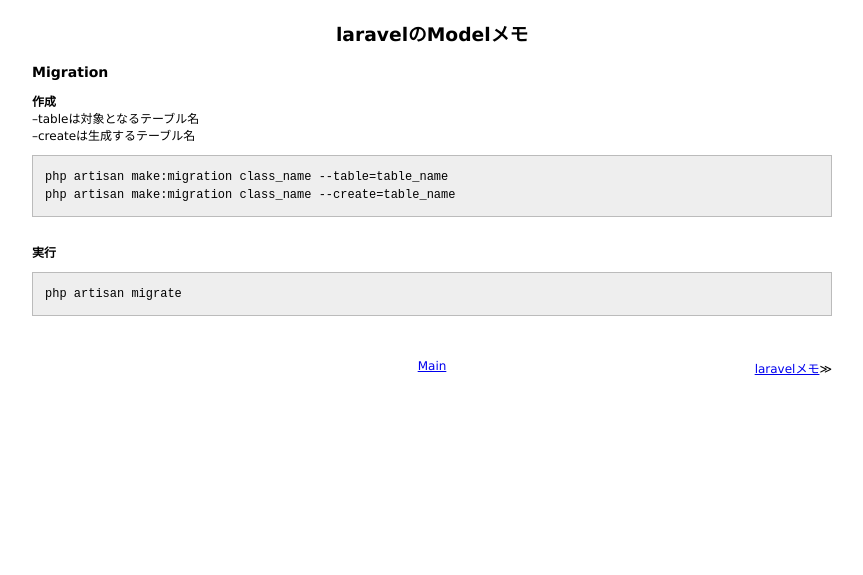
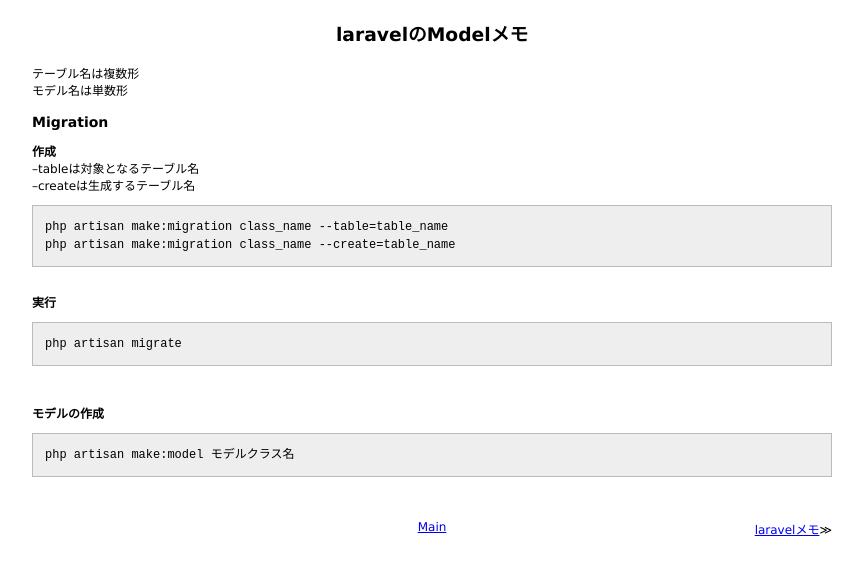
Before and after one commit to 38elements/38elements.github.com, a Jekyll site: the page built from _posts/2016-05-06-laravel-model.md, in a window 1280 px wide. Shown: the top 575 px of the page, without its empty margins (208-1071 px from the left). Built offline with Jekyll 4.4.1, drawn with Linux system fonts in a browser that asks for light colours.

Commit message:
Update 2016-05-06-laravel-model.md

````diff
--- a/_posts/2016-05-06-laravel-model.md
+++ b/_posts/2016-05-06-laravel-model.md
@@ -2,6 +2,9 @@
 layout: posts
 title: laravelのModelメモ
 ---
+テーブル名は複数形
+モデル名は単数形
+
 ### Migration
 **作成**
 --tableは対象となるテーブル名
@@ -17,3 +20,10 @@ php artisan make:migration class_name --create=table_name
 ```
 php artisan migrate
 ```
+<br>
+
+**モデルの作成**
+
+```
+php artisan make:model モデルクラス名
+```
````
